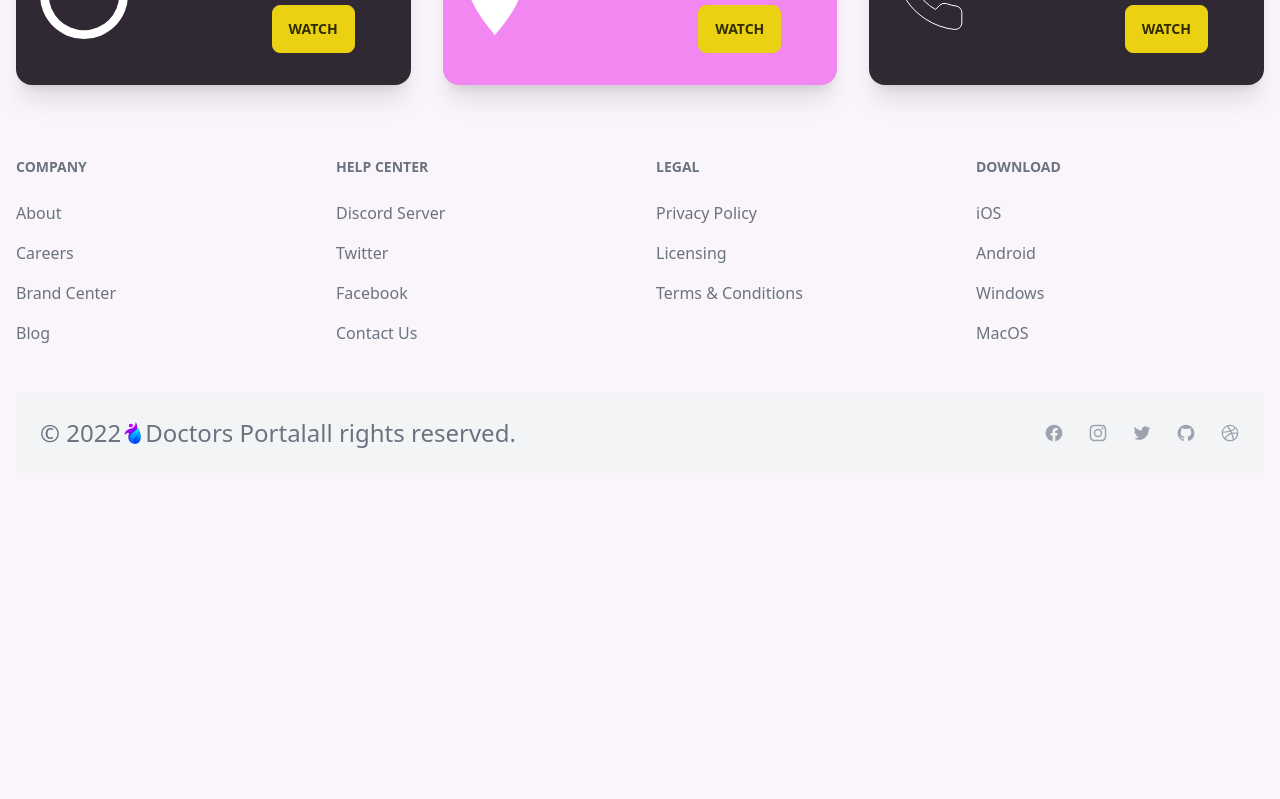
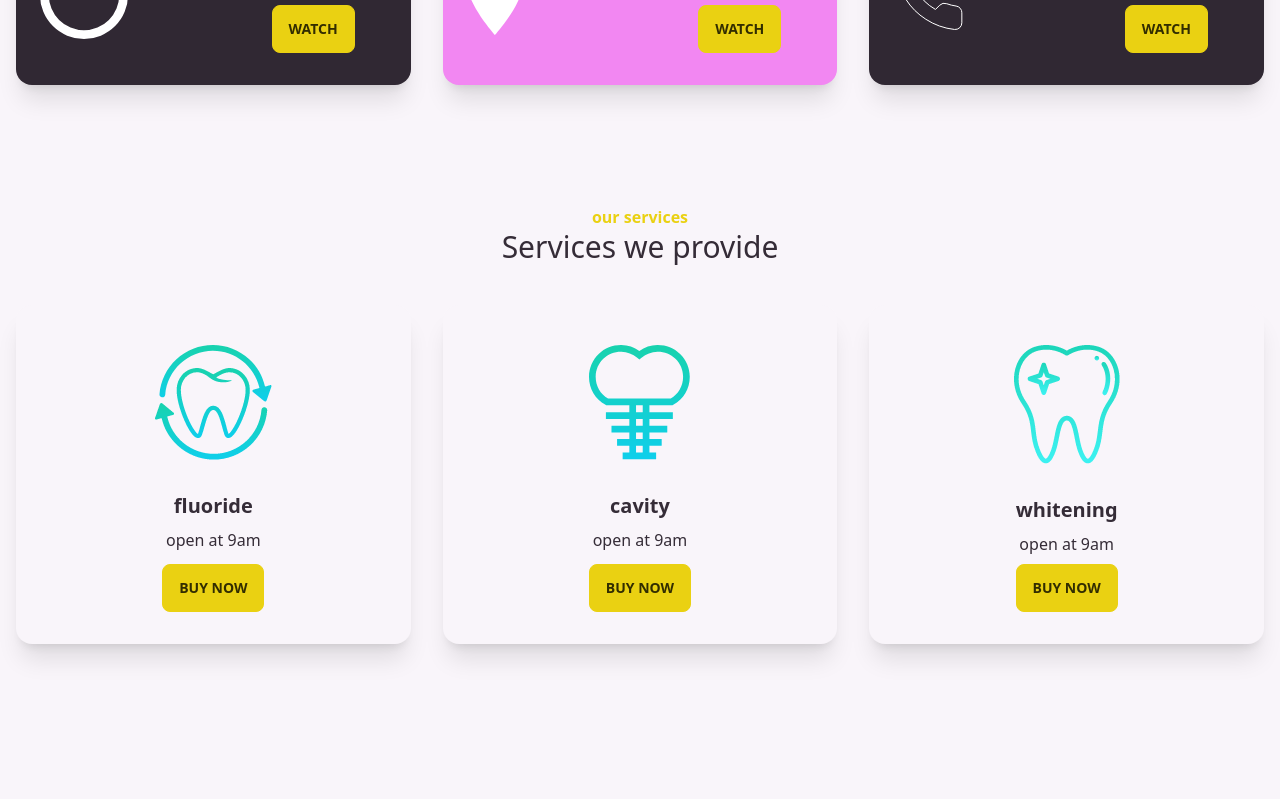
Before and after one commit to bilashism/doctors-portal-frontend, a React (Vite) app: page / in a window 1280 px wide. Shown: the part 720-1519 px from the top of the page. Before the commit the page ends 1193 px from the top, so only its background shows below. Built offline with nearby package versions, Linux system fonts and the light colour scheme; no server answers.

Commit message:
added services

```diff
--- a/src/pages/Home/Home.jsx
+++ b/src/pages/Home/Home.jsx
@@ -2,6 +2,7 @@ import React from "react";
 import useTitle from "../../hooks/useTitle";
 import Header from "./Header";
 import InfoCards from "./InfoCards";
+import Services from "./Services/Services";
 
 const Home = () => {
   useTitle("Home");
@@ -9,6 +10,7 @@ const Home = () => {
     <>
       <Header />
       <InfoCards />
+      <Services />
     </>
   );
 };
--- /dev/null
+++ b/src/pages/Home/Services/Service.jsx
@@ -0,0 +1,22 @@
+import React from "react";
+
+const Service = ({ service }) => {
+  const { id, name, description, image } = service;
+
+  return (
+    <div className="card bg-base-100 shadow-xl">
+      <figure className="px-10 pt-10">
+        <img src={image} alt="Shoes" className="rounded-xl" />
+      </figure>
+      <div className="card-body items-center text-center">
+        <h2 className="card-title">{name}</h2>
+        <p>{description}</p>
+        <div className="card-actions">
+          <button className="btn btn-primary">Buy Now</button>
+        </div>
+      </div>
+    </div>
+  );
+};
+
+export default Service;
--- /dev/null
+++ b/src/pages/Home/Services/Services.jsx
@@ -0,0 +1,46 @@
+import React from "react";
+import fluorideImg from "../../../images/fluoride.png";
+import cavityImg from "../../../images/cavity.png";
+import whiteningImg from "../../../images/whitening.png";
+import Service from "./Service";
+
+const Services = () => {
+  const servicesData = [
+    {
+      id: 1,
+      name: "fluoride",
+      description: "open at 9am",
+      image: fluorideImg
+    },
+    {
+      id: 2,
+      name: "cavity",
+      description: "open at 9am",
+      image: cavityImg
+    },
+    {
+      id: 3,
+      name: "whitening",
+      description: "open at 9am",
+      image: whiteningImg
+    }
+  ];
+
+  return (
+    <section className="py-20">
+      <div className="container mx-auto px-4">
+        <div className="flex flex-col-reverse text-center">
+          <h2 className="text-3xl ">Services we provide</h2>
+          <p className="text-primary font-bold">our services</p>
+        </div>
+        <div className="grid gap-8 py-10 lg:grid-cols-3">
+          {servicesData.map(service => (
+            <Service key={service.id} service={service} />
+          ))}
+        </div>
+      </div>
+    </section>
+  );
+};
+
+export default Services;
```
